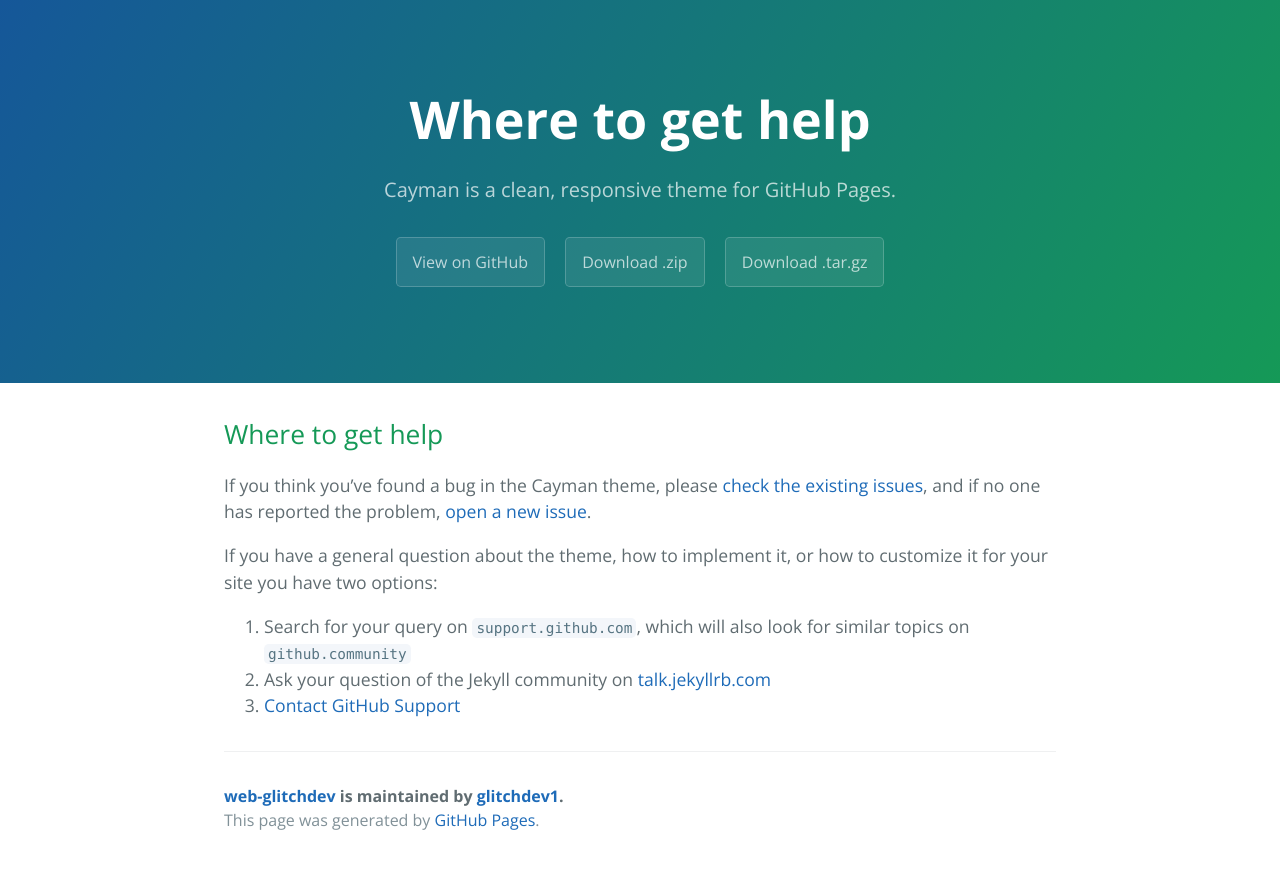
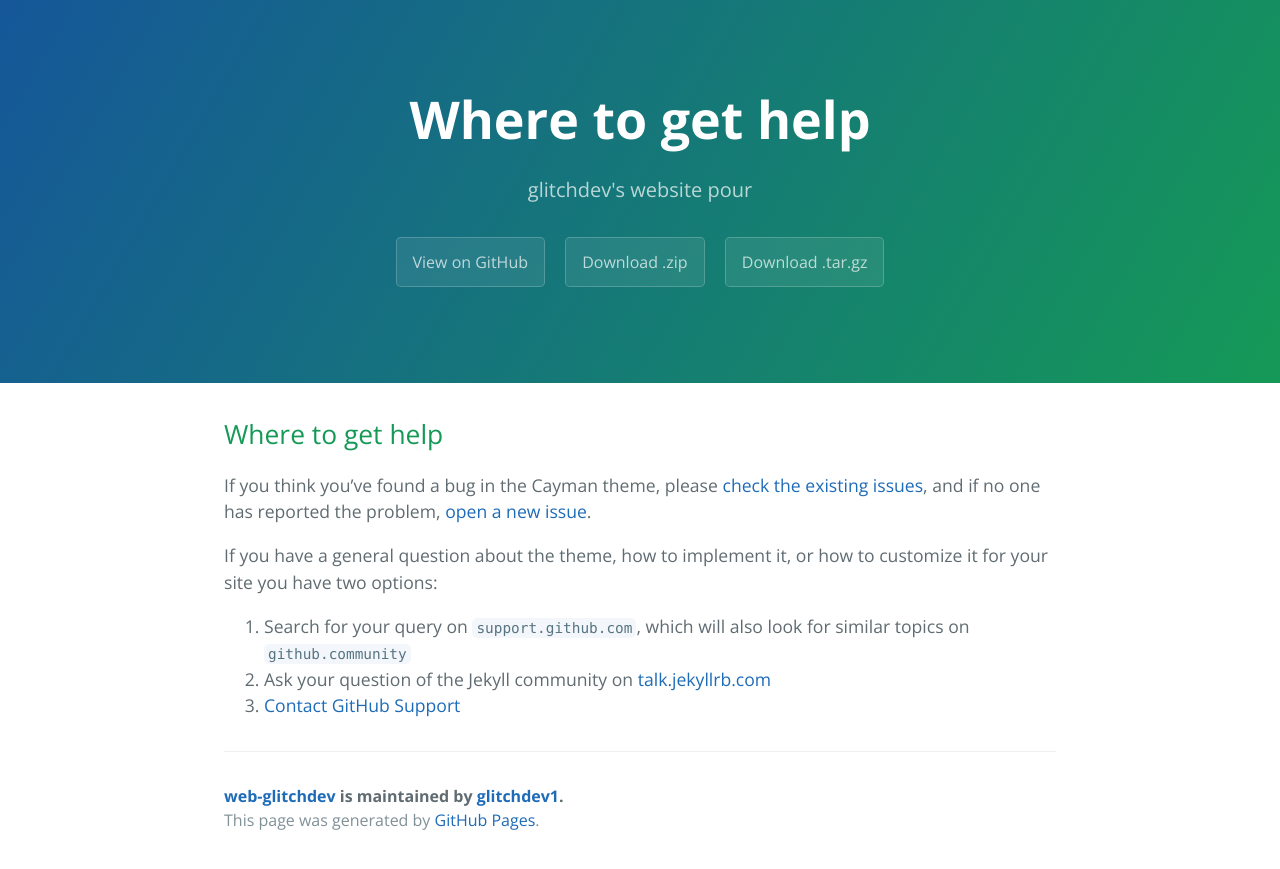
Before and after one commit to glitchdev1/web-glitchdev, a Jekyll site: the page built from docs/SUPPORT.md, in a window 1280 px wide. Shown: the top 869 px of the page. Built offline with Jekyll 4.4.1, drawn with Linux system fonts in a browser that asks for light colours; our own code applies the rules of GitHub Pages for plain Markdown files.

Commit message:
Update _config.yml

```diff
--- a/_config.yml
+++ b/_config.yml
@@ -1,5 +1,5 @@
-title: Cayman theme
-description: Cayman is a clean, responsive theme for GitHub Pages.
+title: GlitchDEV
+description: glitchdev's website pour
 show_downloads: true
 google_analytics:
 theme: jekyll-theme-cayman
```
